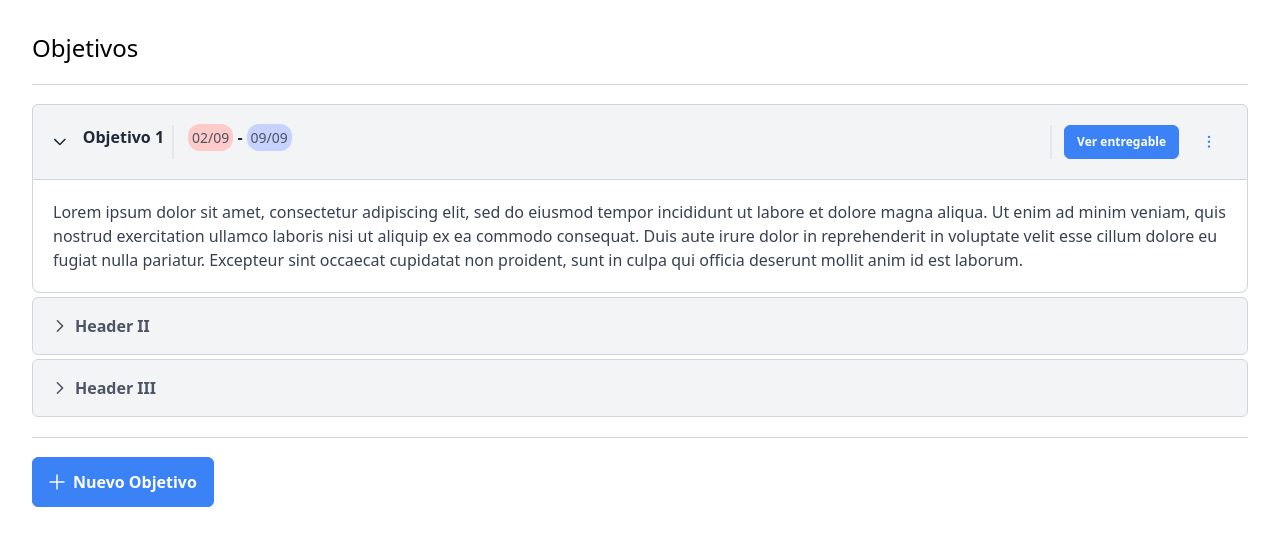
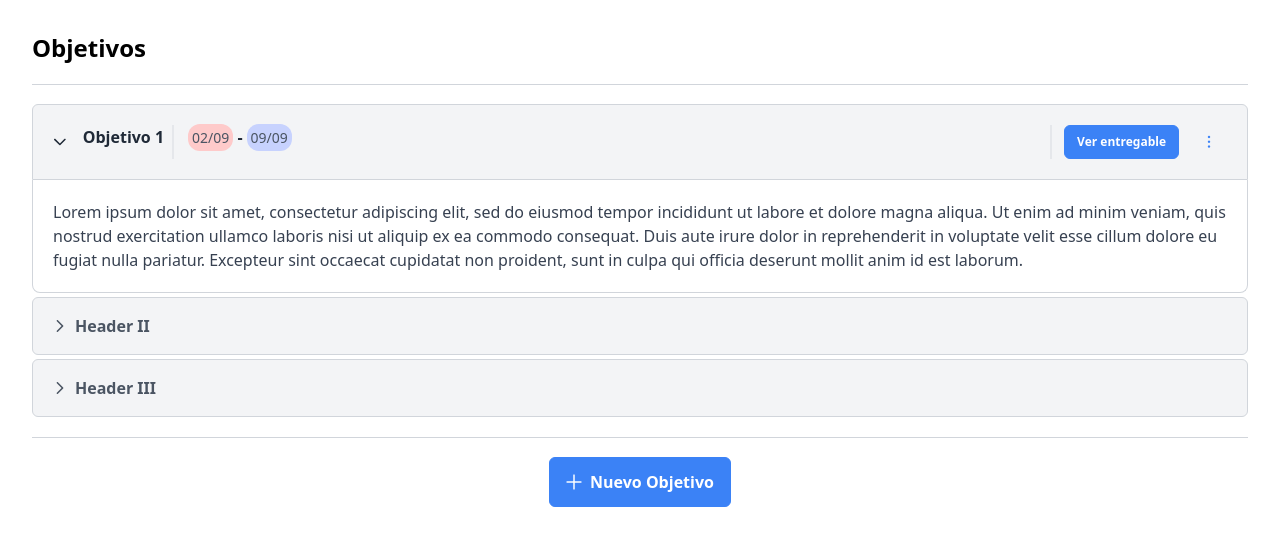
Before and after one commit to GyroElSurfista/frontend-evaluacion-de-proyectos, a React (Vite) app: page / in a window 1280 px wide. Shown: the top 546 px of the page. Built offline with nearby package versions, Linux system fonts and the light colour scheme.

Commit message:
Add react hook form (install)

```diff
--- a/package.json
+++ b/package.json
@@ -14,7 +14,8 @@
 		"primeicons": "^7.0.0",
 		"primereact": "^10.8.2",
 		"react": "^18.3.1",
-		"react-dom": "^18.3.1"
+		"react-dom": "^18.3.1",
+		"react-hook-form": "^7.53.0"
 	},
 	"devDependencies": {
 		"@eslint/js": "^9.10.0",
--- a/src/App.tsx
+++ b/src/App.tsx
@@ -1,6 +1,6 @@
 import './App.css'
 import ObjectivePage from './pages/ObjectivePage/ObjectivePage'
-import 'primeicons/primeicons.css';
+import 'primeicons/primeicons.css'
 
 function App() {
 	return (
--- a/src/pages/ObjectivePage/Components/ObjectiveAccordion/ObjectiveAccordion.tsx
+++ b/src/pages/ObjectivePage/Components/ObjectiveAccordion/ObjectiveAccordion.tsx
@@ -2,7 +2,6 @@ import { Accordion, AccordionTab } from 'primereact/accordion'
 import { Button } from 'primereact/button'
 
 import './ObjectiveAccordion.css'
-import { Divider } from 'primereact/divider'
 
 const ObjectiveAccordion = () => {
 	return (
@@ -20,7 +19,7 @@ const ObjectiveAccordion = () => {
 							</div>
 							<div className="w-auto pl-3 flex justify-items-end border-l-2">
 								<Button label="Ver entregable" size="small" />
-								<Button icon='pi pi-ellipsis-v' size='small' rounded text className='ml-3 text-black'/>
+								<Button icon="pi pi-ellipsis-v" size="small" rounded text className="ml-3 text-black" />
 							</div>
 						</div>
 					}
--- a/src/pages/ObjectivePage/ObjectivePage.tsx
+++ b/src/pages/ObjectivePage/ObjectivePage.tsx
@@ -22,13 +22,14 @@ const ObjectivePage = () => {
 
 	return (
 		<div>
-			<h2 className="text-2xl">Objetivos</h2>
+			<h2 className="text-2xl font-bold">Objetivos</h2>
 			<Divider />
 			<ObjectiveAccordion />
 
 			<Divider />
-			<div>
-				<Button label="Nuevo Objetivo" onClick={() => setVisible(true)} icon='pi pi-plus'/>
+			<div className='flex justify-center'>
+				<Button label="Nuevo Objetivo" onClick={() => setVisible(true)} icon="pi pi-plus" />
+			</div>
 			<Dialog
 				visible={visible}
 				modal
@@ -100,7 +101,6 @@ const ObjectivePage = () => {
 				</form>
 			</Dialog>
 		</div>
-		</div>
 	)
 }
 
```
Also changed, not shown: 1 other file (tests, documents, lock files or other folders). Lines whose indentation alone changed are shown as unchanged.
